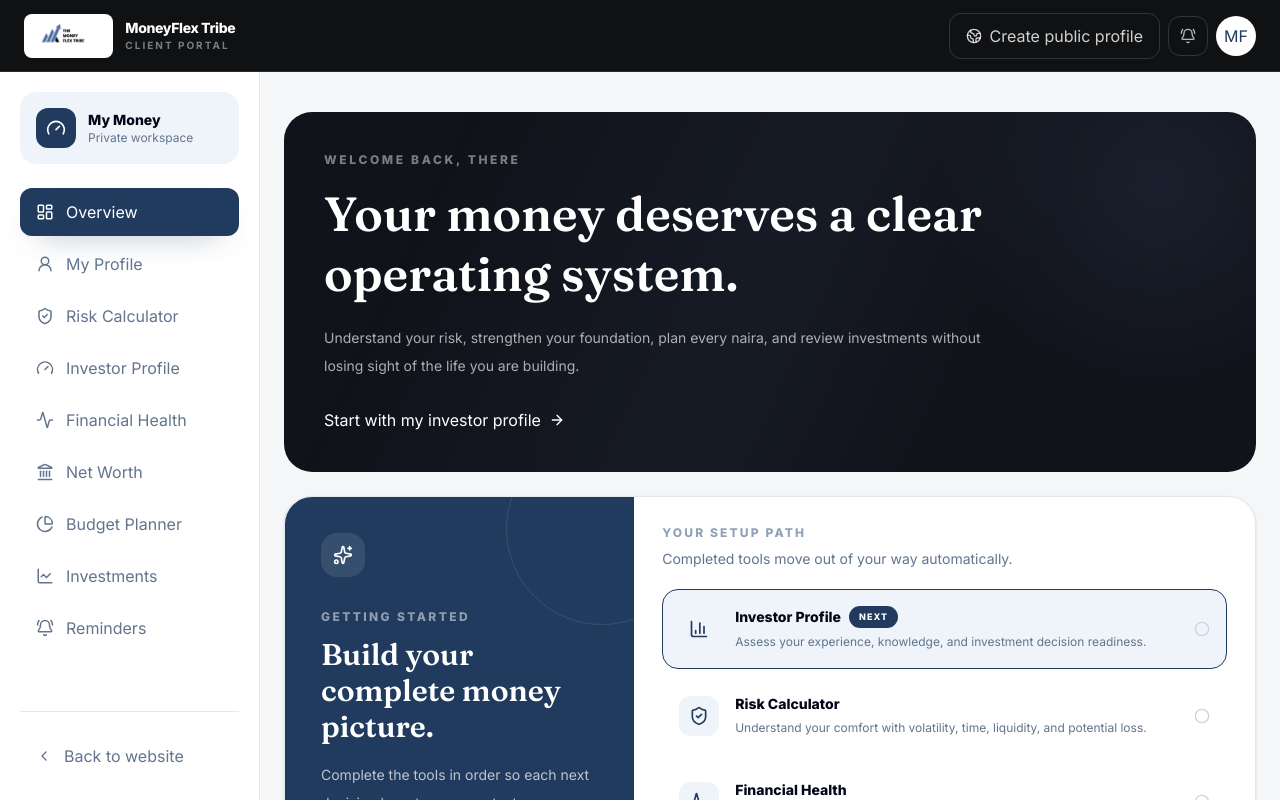
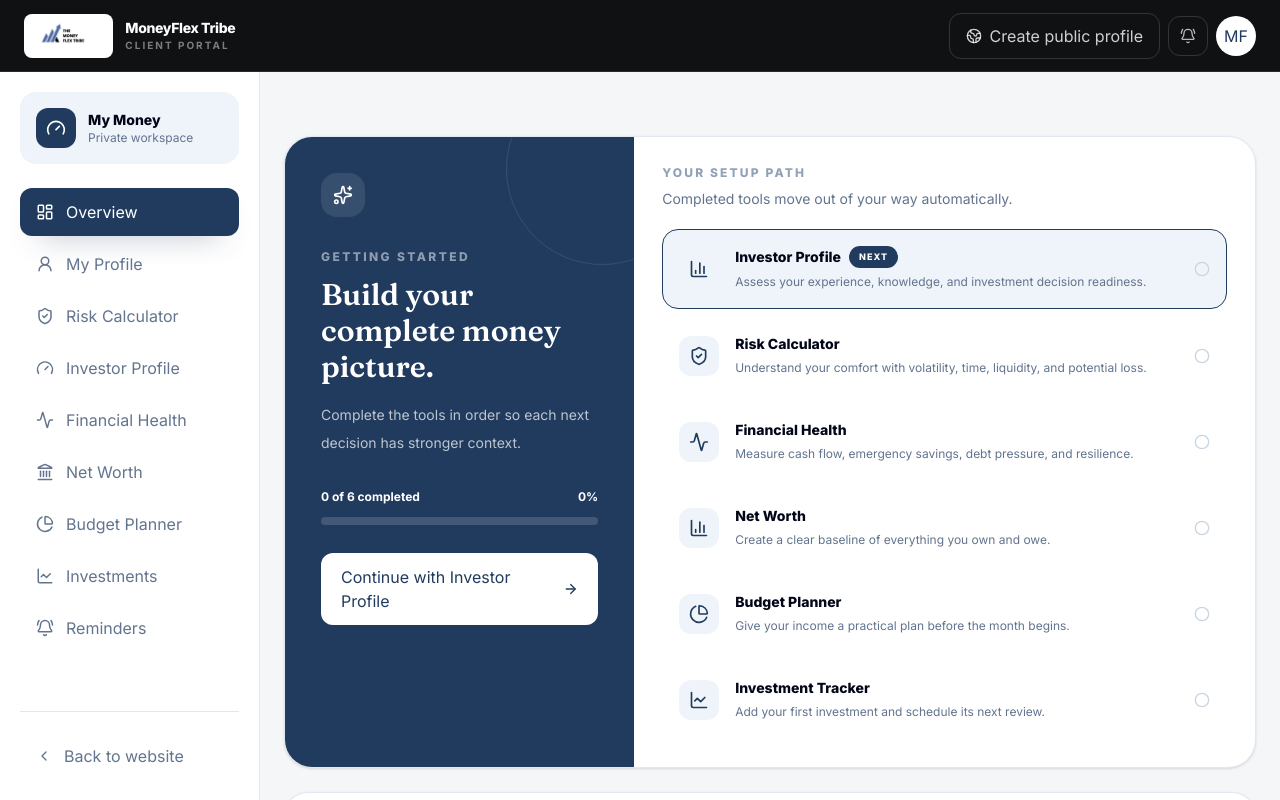
Before and after one commit to moneytriber/online, a React (Vite) app: page /dashboard in a window 1280 px wide. Shown: the top 800 px of the page. Built offline with nearby package versions, Linux system fonts and the light colour scheme; no server answers.

Commit message:
Remove dashboard overview banner

```diff
--- a/src/pages/DashboardPage.jsx
+++ b/src/pages/DashboardPage.jsx
@@ -44,8 +44,6 @@ function DashboardPage() {
   const completedTools = [riskProfile, investorKnowledge, health, netWorthData, budget].filter(Boolean).length
   const publicProfile = createPublicProfile(clientProfile, riskProfile, investorKnowledge)
   const shareUrl = getShareUrl(publicProfile)
-  const firstName = clientProfile.name === defaultClientProfile.name ? 'there' : clientProfile.name.trim().split(/\s+/)[0]
-
   const copyShareLink = async () => {
     if (!shareUrl) {
       setCopyNotice('Choose a username')
@@ -77,16 +75,6 @@ function DashboardPage() {
 
   return (
     <div className="mx-auto max-w-6xl px-4 py-8 sm:px-6 sm:py-10">
-      <section className="relative overflow-hidden rounded-[28px] bg-[#11131a] p-7 text-white sm:p-10">
-        <div className="absolute inset-0 opacity-50 [background-image:linear-gradient(115deg,transparent_15%,rgba(80,105,155,.18)_50%,transparent_72%),radial-gradient(circle_at_90%_20%,rgba(92,122,184,.26),transparent_24%)]" />
-        <div className="relative max-w-3xl">
-          <p className="text-xs font-black uppercase tracking-[0.22em] text-white/45">Welcome back, {firstName}</p>
-          <h1 className="mf-font-display mt-4 text-4xl font-semibold leading-tight sm:text-5xl">Your money deserves a clear operating system.</h1>
-          <p className="mt-5 max-w-2xl text-sm leading-7 text-white/65">Understand your risk, strengthen your foundation, plan every naira, and review investments without losing sight of the life you are building.</p>
-          <Link to={investorKnowledge ? riskProfile ? '/dashboard/investments' : '/dashboard/risk-profile' : '/dashboard/investor-profile'} className="mt-7 inline-flex items-center gap-2 text-sm font-black text-white">{investorKnowledge ? riskProfile ? 'Review my portfolio' : 'Continue with my risk profile' : 'Start with my investor profile'} <ArrowRight className="h-4 w-4" /></Link>
-        </div>
-      </section>
-
       <GettingStartedWizard />
 
       <section className="mt-6 rounded-[24px] border border-slate-200 bg-white p-5 shadow-sm sm:p-6">
```
